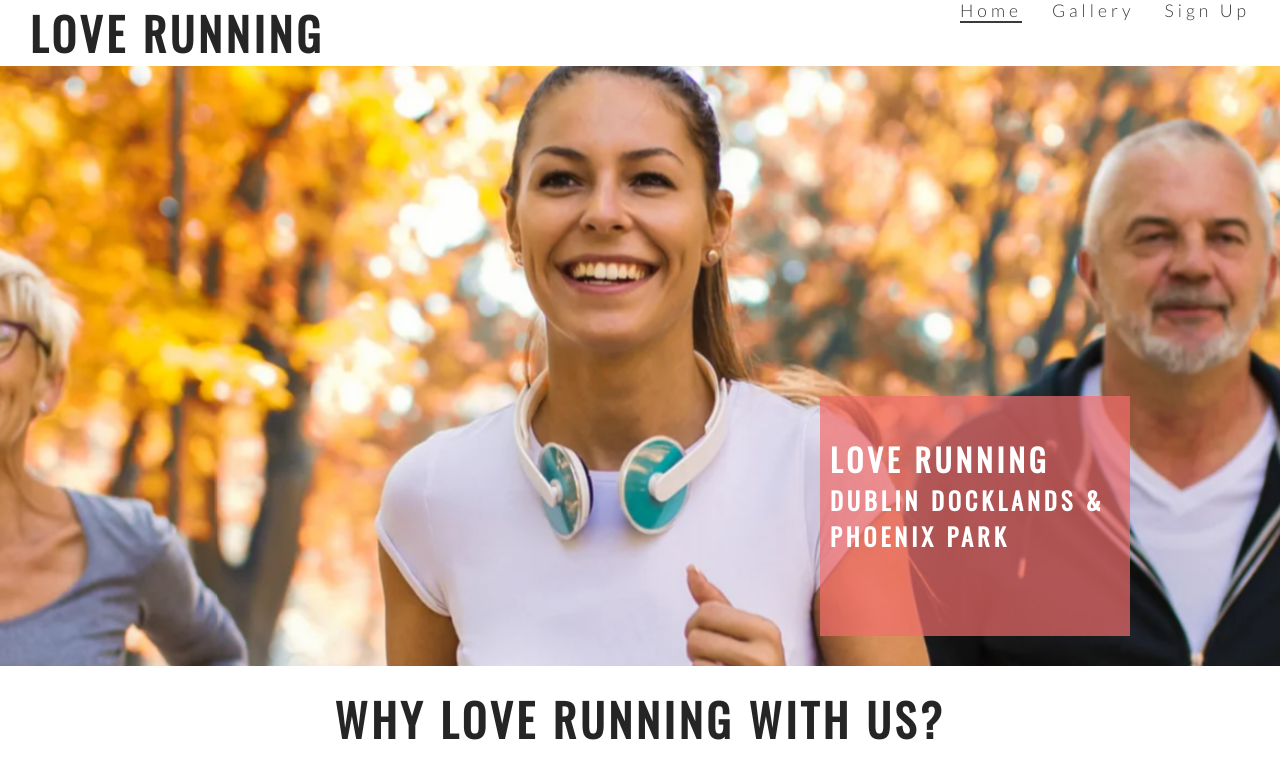
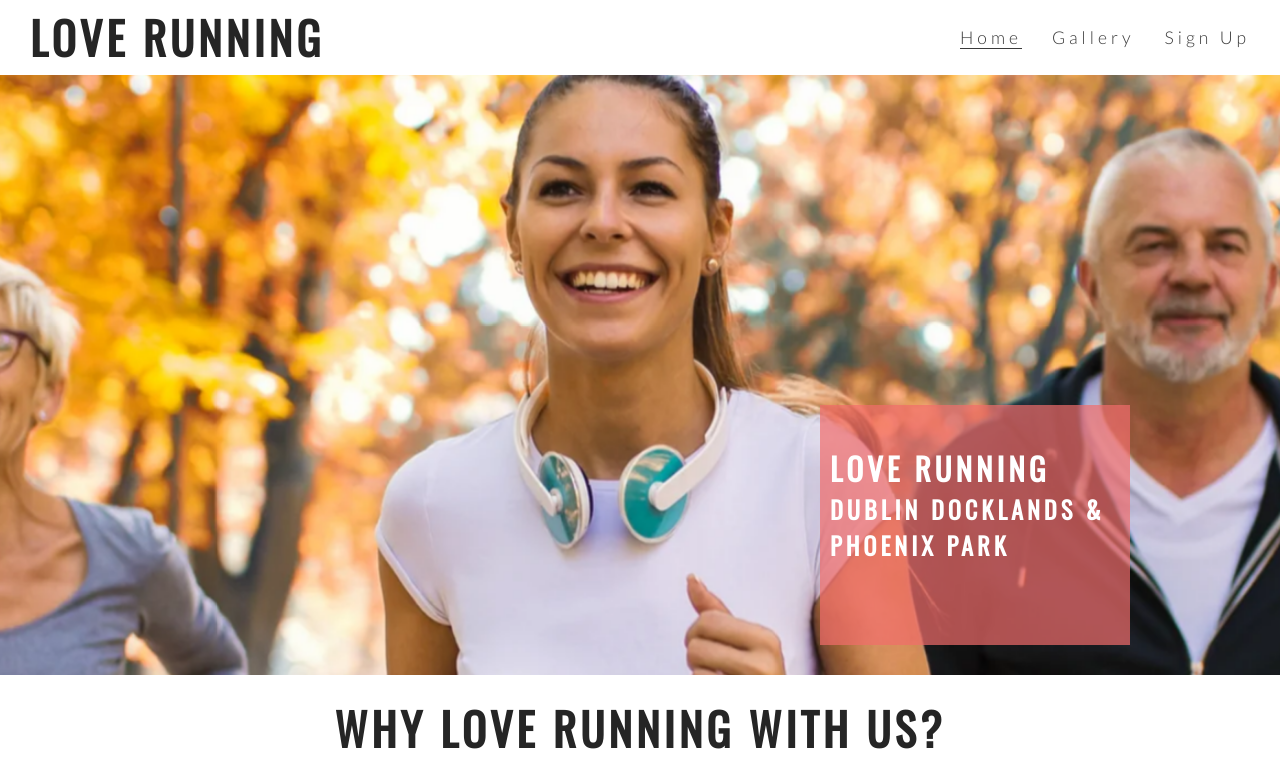
Before and after one commit to bianca9901/love-running, a plain HTML site: page index.html in a window 1280 px wide. Shown: the top 769 px of the page. Drawn offline with nearby package versions, Linux system fonts and the light colour scheme.

Commit message:
change menu position error

```diff
--- a/assets/css/style.css
+++ b/assets/css/style.css
@@ -33,7 +33,8 @@ h2 {
     letter-spacing: 4px;
 }
 
-#menu #logo {
+#menu,
+#logo {
     line-height: 75px;
 }
 
@@ -53,7 +54,7 @@ h2 {
 }
 
 .active {
-    border-bottom: 2px solid #3a3a3a;
+    border-bottom: 1px solid #3a3a3a;
 }
 
 /* Hero Image */
```
